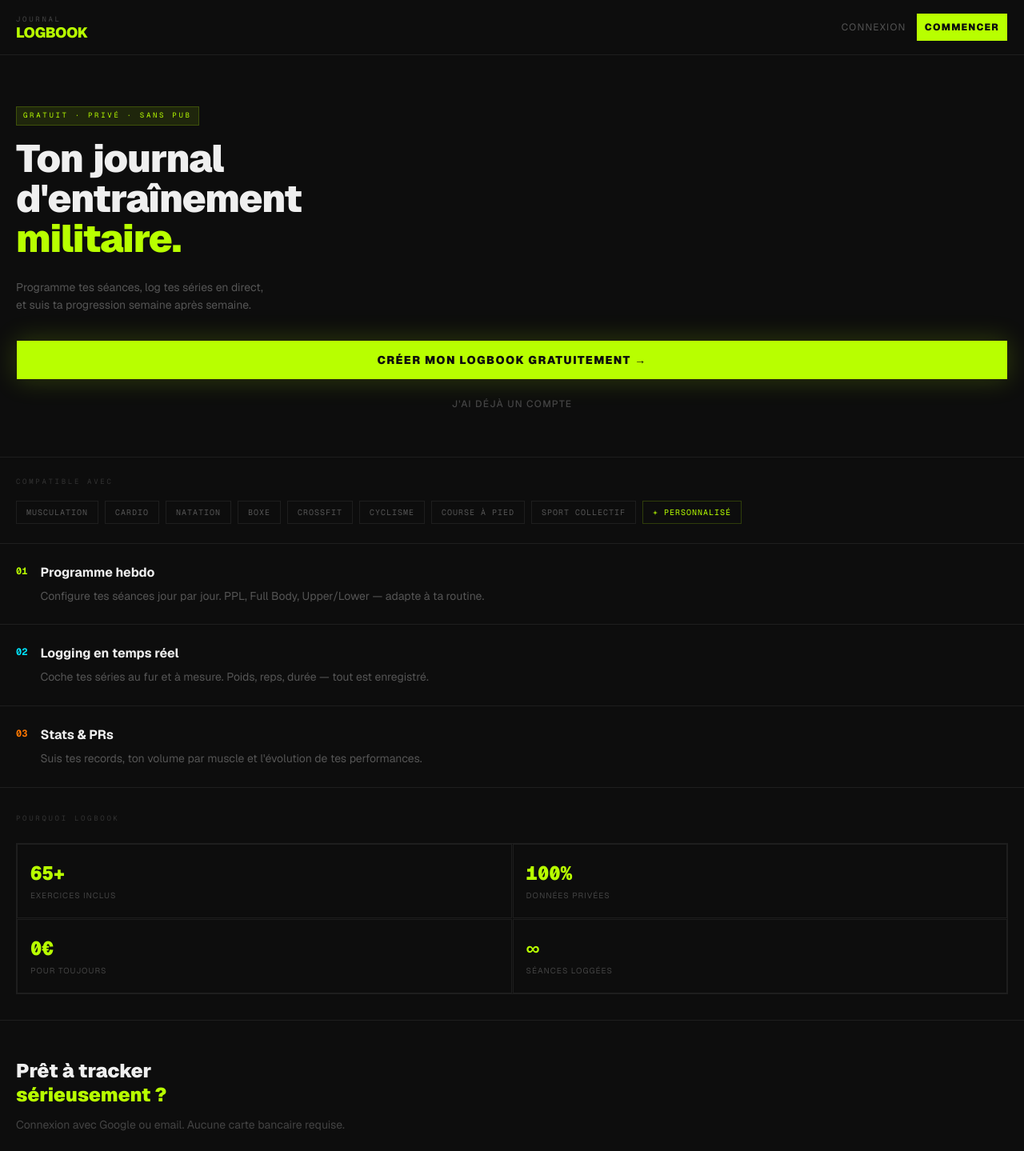
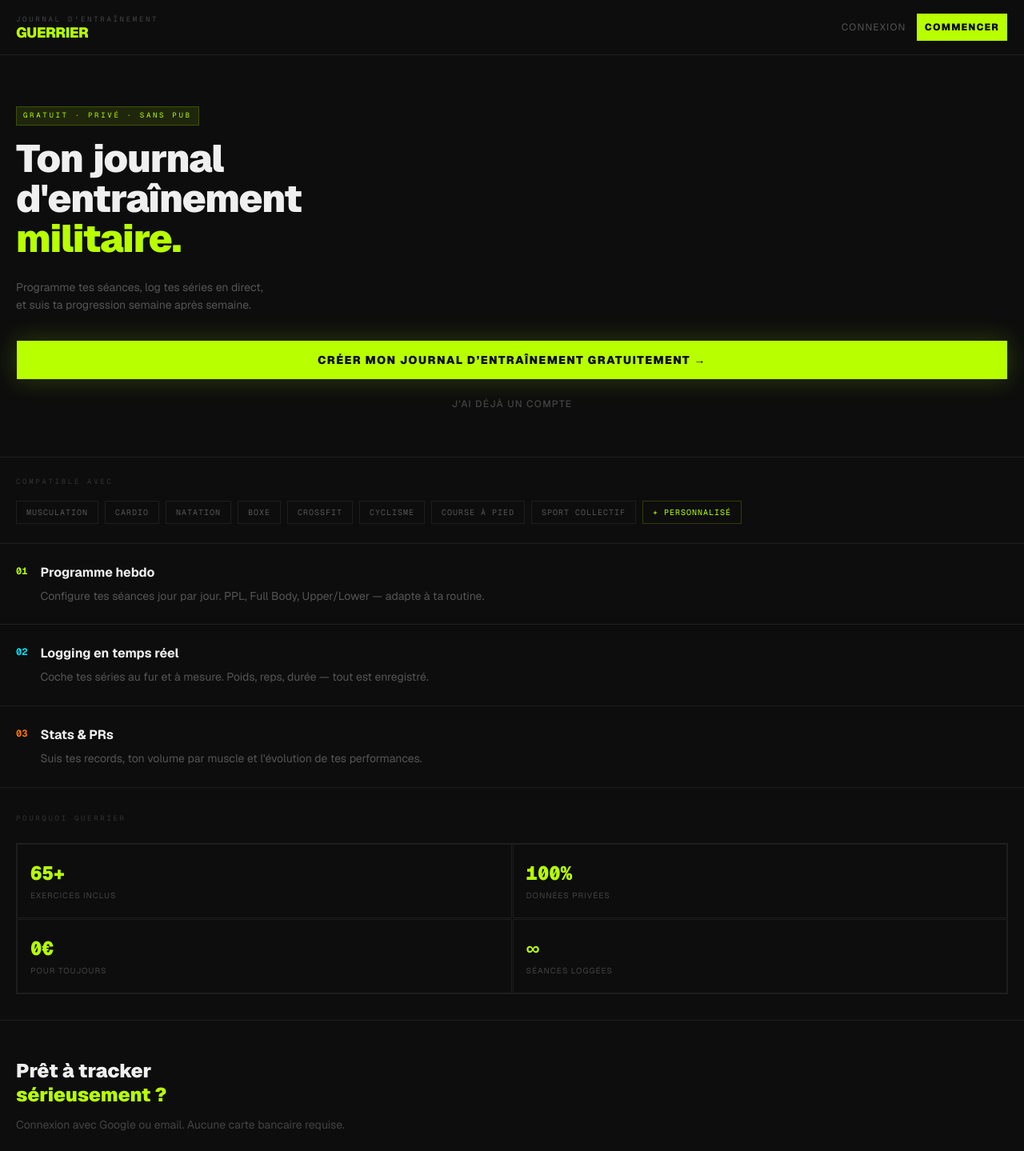
Before and after one commit to HugoSevelin/Musculation-planner, a Next.js app: page / in a window 1280 px wide. Shown: the top 1439 px of the page at 80% size. Built offline with nearby package versions, Linux system fonts and the light colour scheme; no server answers.

Commit message:
Feat: connexion google

```diff
--- a/app/page.tsx
+++ b/app/page.tsx
@@ -42,9 +42,9 @@ export default function LandingPage() {
         style={{ borderBottom: `1px solid ${BORDER}` }}
       >
         <div>
-          <p className="font-mono text-[9px] uppercase tracking-[0.3em] text-[#444]">Journal</p>
+          <p className="font-mono text-[9px] uppercase tracking-[0.3em] text-[#444]">Journal d&apos;entraînement</p>
           <p className="text-lg font-black leading-none tracking-tight" style={{ color: LIME }}>
-            LOGBOOK
+            GUERRIER
           </p>
         </div>
         <div className="flex items-center gap-3">
@@ -92,7 +92,7 @@ export default function LandingPage() {
             style={{ boxShadow: `0 0 32px rgba(184,255,0,0.2)` }}
           >
             <Link href={isSignedIn ? "/dashboard" : "/sign-up"}>
-              {isSignedIn ? "Continuer l'entraînement →" : "Créer mon logbook gratuitement →"}
+              {isSignedIn ? "Continuer l'entraînement →" : "Créer mon journal d\u2019entraînement gratuitement →"}
             </Link>
           </Button>
           {!isSignedIn && (
@@ -148,7 +148,7 @@ export default function LandingPage() {
 
       {/* Social proof / Stats */}
       <section className="px-5 py-8" style={{ borderBottom: `1px solid ${BORDER}` }}>
-        <p className="font-mono text-[9px] uppercase tracking-[0.3em] text-[#333] mb-6">Pourquoi Logbook</p>
+        <p className="font-mono text-[9px] uppercase tracking-[0.3em] text-[#333] mb-6">Pourquoi Guerrier</p>
         <div className="grid grid-cols-2 gap-px" style={{ border: `1px solid ${BORDER}` }}>
           {[
             { val: "65+", label: "Exercices inclus" },
@@ -191,7 +191,7 @@ export default function LandingPage() {
         style={{ borderTop: `1px solid ${BORDER}` }}
       >
         <p className="font-mono text-[9px] text-[#333] text-center uppercase tracking-widest">
-          Logbook · Données stockées localement · Aucun serveur
+          Guerrier · Données stockées localement · Aucun serveur
         </p>
       </footer>
     </div>
--- a/app/sign-in/[[...sign-in]]/page.tsx
+++ b/app/sign-in/[[...sign-in]]/page.tsx
@@ -41,8 +41,8 @@ export default function SignInPage() {
       <div className="w-full max-w-sm">
         {/* Logo */}
         <div className="mb-8 text-center">
-          <p className="font-mono text-[10px] uppercase tracking-[0.3em] text-[#444]">Journal d&apos;entraînement</p>
-          <p className="mt-1 text-2xl font-black tracking-tight" style={{ color: LIME }}>LOGBOOK</p>
+          <p className="font-mono text-[10px] uppercase tracking-[0.3em] text-[#444]">Journal de guerrier</p>
+          <p className="mt-1 text-2xl font-black tracking-tight" style={{ color: LIME }}>GUERRIER</p>
         </div>
 
         <div style={{ border: `1px solid ${BORDER}`, backgroundColor: "#111" }}>
--- a/app/sign-up/[[...sign-up]]/page.tsx
+++ b/app/sign-up/[[...sign-up]]/page.tsx
@@ -39,8 +39,8 @@ export default function SignUpPage() {
       <div className="w-full max-w-sm">
         {/* Logo */}
         <div className="mb-8 text-center">
-          <p className="font-mono text-[10px] uppercase tracking-[0.3em] text-[#444]">Journal d&apos;entraînement</p>
-          <p className="mt-1 text-2xl font-black tracking-tight" style={{ color: LIME }}>LOGBOOK</p>
+          <p className="font-mono text-[10px] uppercase tracking-[0.3em] text-[#444]">Journal de guerrier</p>
+          <p className="mt-1 text-2xl font-black tracking-tight" style={{ color: LIME }}>GUERRIER</p>
         </div>
 
         <div style={{ border: `1px solid ${BORDER}`, backgroundColor: "#111" }}>
@@ -94,7 +94,7 @@ export default function SignUpPage() {
                 className="w-full rounded-none font-black uppercase tracking-widest"
                 style={{ backgroundColor: LIME, color: "#0d0d0d" }}
               >
-                {loading ? "..." : "Créer mon logbook →"}
+                {loading ? "..." : "Créer mon guerrier →"}
               </Button>
             </form>
           </div>
```
